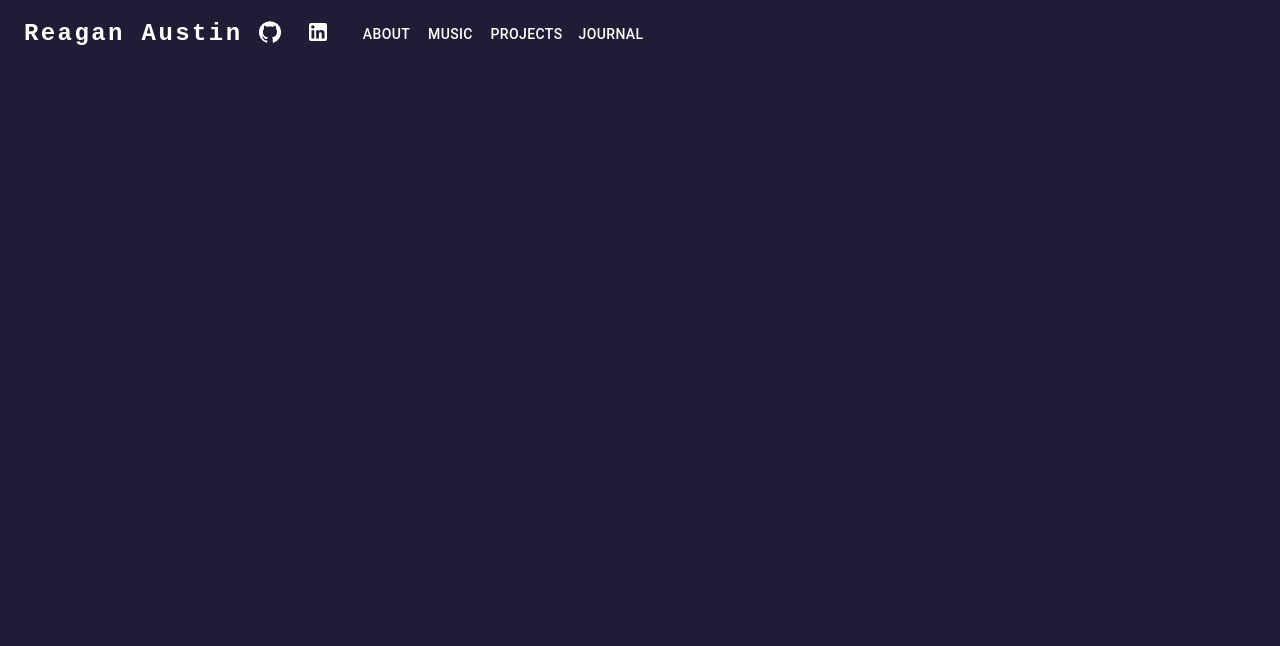
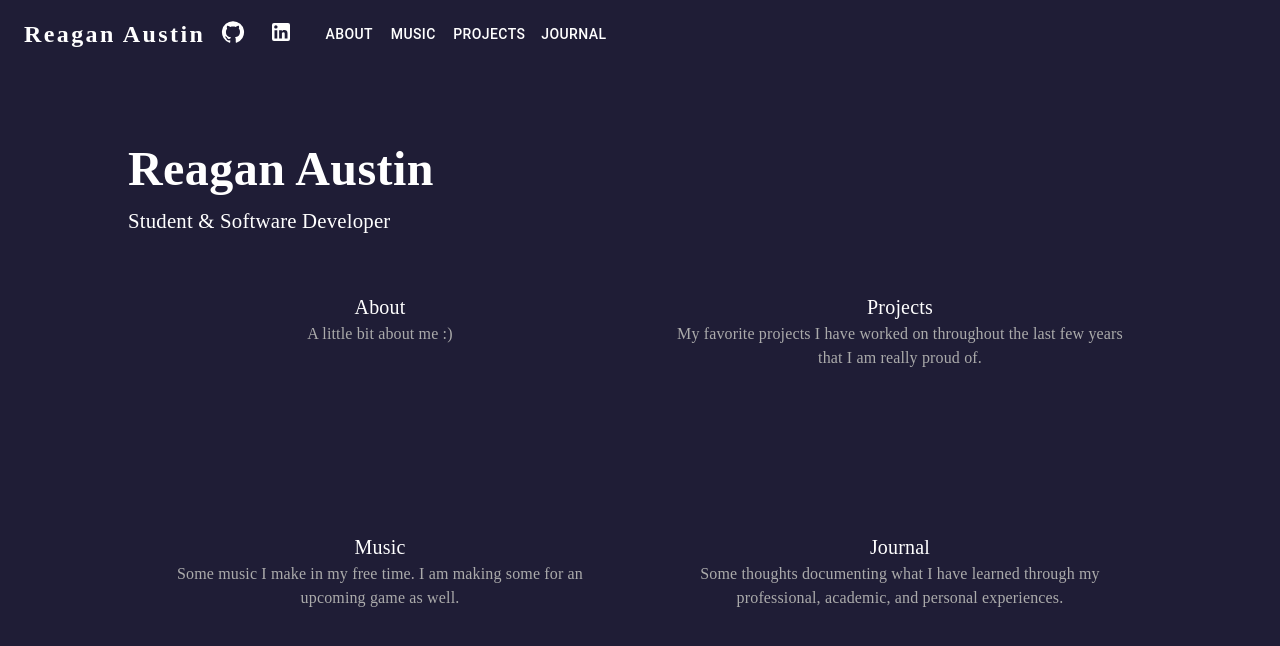
Before and after one commit to raustin9/portfolio-site, a Next.js app: page / in a window 1280 px wide. Shown: the top 646 px of the page. Built offline with nearby package versions, Linux system fonts and the light colour scheme.

Commit message:
Scaffold the home page

```diff
--- a/src/app/globals.css
+++ b/src/app/globals.css
@@ -5,4 +5,5 @@ html, body {
   background-color: #1F1D36;
   width: 100%;
   height: 100%;
+  font-family: 'Times New Roman', Times, serif;
 }
--- a/src/app/page.tsx
+++ b/src/app/page.tsx
@@ -1,9 +1,200 @@
-import Image from 'next/image'
+import {
+  Box,
+  Typography,
+  Grid,
+} from '@mui/material'
+import Link from 'next/link'
 
 export default function Home() {
   return (
     <main>
+      <Box sx={{
+          width: '100vw',
+          mt: 8,
+          // height: '100%',
+          display: 'flex',
+          justifyContent: 'center',
+          alignItems: 'center',
+          // border: 1,
+          borderColor: 'green',
+        }}
+      >
+        <Box sx={{
+            width: '80%',
+            height: '80%',
+            display: 'flex',
+            flexDirection: 'column',
+          }}
+        >
+          <Typography
+            sx={{
+              fontFamily: 'initial',
+              fontSize: '3rem',
+              color: 'white',
+              fontWeight: 600,
+              // textDecoration: 'underline'
+            }}
+          >
+            Reagan Austin
+          </Typography>
+          <Typography
+            sx={{
+              fontFamily: 'initial',
+              fontSize: '1.3rem',
+              color: 'white',
+            }}
+          >
+            Student & Software Developer
+          </Typography>
 
+          {/* -- Home Page Content -- */}
+          <Grid container spacing={2} columns={2}
+            sx={{
+              mt: 3,
+              display: {
+                xs: 'none',
+                sm: 'inherit',
+              }
+            }}>
+            <Grid item xs={1}>
+              <Link href="/about" style={{textDecoration: 'none', color: 'white'}}>
+                <Box sx={{
+                  display: 'flex',
+                  flexDirection: 'column',
+                  alignItems: 'center',
+                  height: '40%',
+                  minHeight: '12rem',
+                  borderRadius: '0.5rem',
+                  padding: '1rem',
+                  transition: '200ms',
+                  "&:hover": {
+                    transition: '200ms',
+                    backgroundColor: '#3F3351'
+                  }
+                }}>
+                  <Typography sx={{
+                    fontSize: 20,
+                    color: 'white',
+                    fontFamily: 'initial',
+                  }}>
+                    About
+                  </Typography>
+                  <Typography sx={{
+                    fontSize: 16,
+                    color: '#ababab',
+                    fontFamily: 'initial',
+                    textAlign: 'center'
+                  }}>
+                    A little bit about me :)
+                  </Typography>
+                </Box>
+              </Link>
+            </Grid>
+            <Grid item xs={1}>
+              <Link href="/projects" style={{textDecoration: 'none', color: 'white'}}>
+                <Box sx={{
+                  display: 'flex',
+                  flexDirection: 'column',
+                  alignItems: 'center',
+                  height: '40%',
+                  minHeight: '12rem',
+                  borderRadius: '0.5rem',
+                  padding: '1rem',
+                  transition: '200ms',
+                  "&:hover": {
+                    transition: '200ms',
+                    backgroundColor: '#3F3351'
+                  }
+                }}>
+                  <Typography sx={{
+                    fontSize: 20,
+                    color: 'white',
+                    fontFamily: 'initial',
+                  }}>
+                    Projects
+                  </Typography>
+                  <Typography sx={{
+                    fontSize: 16,
+                    color: '#ababab',
+                    fontFamily: 'initial',
+                    textAlign: 'center'
+                  }}>
+                    My favorite projects I have worked on throughout the last few years that I am really proud of.
+                  </Typography>
+                </Box>
+              </Link>
+            </Grid>
+            <Grid item xs={1}>
+              <Link href="/music" style={{textDecoration: 'none', color: 'white'}}>
+                <Box sx={{
+                  display: 'flex',
+                  flexDirection: 'column',
+                  alignItems: 'center',
+                  height: '40%',
+                  minHeight: '12rem',
+                  borderRadius: '0.5rem',
+                  padding: '1rem',
+                  transition: '200ms',
+                  "&:hover": {
+                    transition: '200ms',
+                    backgroundColor: '#3F3351'
+                  }
+                }}>
+                  <Typography sx={{
+                    fontSize: 20,
+                    color: 'white',
+                    fontFamily: 'initial',
+                  }}>
+                    Music
+                  </Typography>
+                  <Typography sx={{
+                    fontSize: 16,
+                    color: '#ababab',
+                    fontFamily: 'initial',
+                    textAlign: 'center'
+                  }}>
+                    Some music I make in my free time. I am making some for an upcoming game as well.
+                  </Typography>
+                </Box>
+              </Link>
+            </Grid>
+            <Grid item xs={1}>
+              <Link href="/Journal" style={{textDecoration: 'none', color: 'white'}}>
+                <Box sx={{
+                  display: 'flex',
+                  flexDirection: 'column',
+                  alignItems: 'center',
+                  height: '40%',
+                  minHeight: '12rem',
+                  borderRadius: '0.5rem',
+                  padding: '1rem',
+                  transition: '200ms',
+                  "&:hover": {
+                    transition: '200ms',
+                    backgroundColor: '#3F3351'
+                  }
+                }}>
+                  <Typography sx={{
+                    fontSize: 20,
+                    color: 'white',
+                    fontFamily: 'initial',
+                  }}>
+                    Journal
+                  </Typography>
+                  <Typography sx={{
+                    fontSize: 16,
+                    color: '#ababab',
+                    fontFamily: 'initial',
+                    textAlign: 'center'
+                  }}>
+                    Some thoughts documenting what I have learned through my professional, academic, and personal experiences.
+                  </Typography>
+                </Box>
+              </Link>
+            </Grid>
+          </Grid>
+        </Box>
+      </Box>
     </main>
   )
 }
--- a/src/components/TitleBar/index.tsx
+++ b/src/components/TitleBar/index.tsx
@@ -76,7 +76,7 @@ export default function TitleBar(params: props) {
               sx={{
                 mr: 2,
                 display: { xs: 'none', md: 'flex' },
-                fontFamily: 'monospace',
+                fontFamily: 'initial',
                 fontWeight: 700,
                 letterSpacing: '.15rem',
                 color: 'inherit',
@@ -167,7 +167,7 @@ export default function TitleBar(params: props) {
                 mr: 2,
                 display: { xs: 'flex', md: 'none' },
                 flexGrow: 1,
-                fontFamily: 'monospace',
+                fontFamily: 'initial',
                 fontWeight: 700,
                 letterSpacing: '.15rem',
                 color: 'inherit',
```
